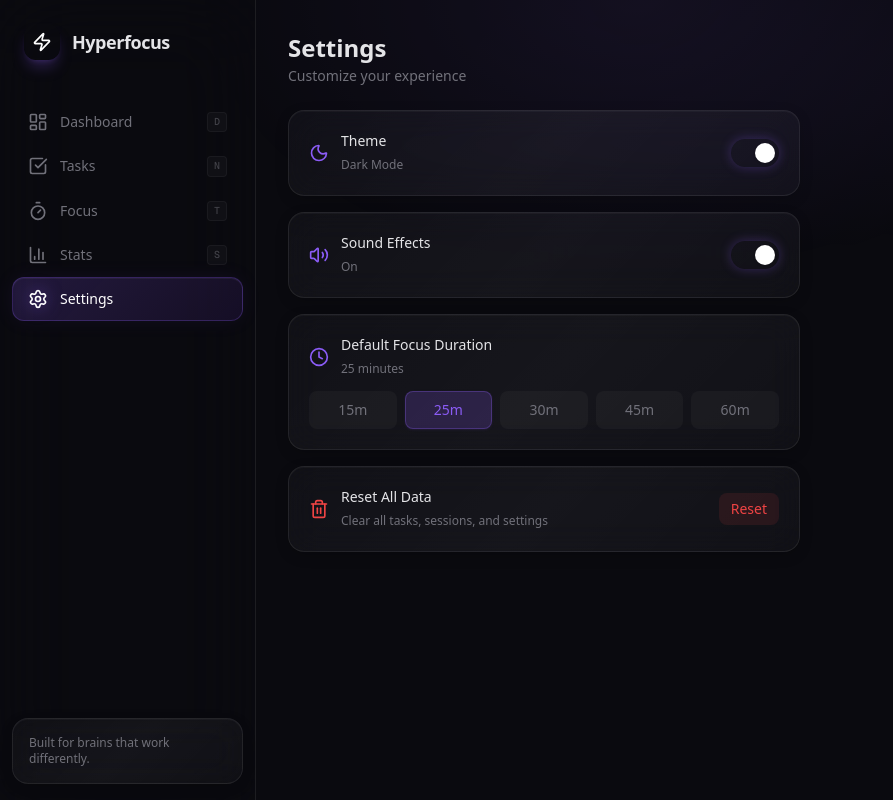
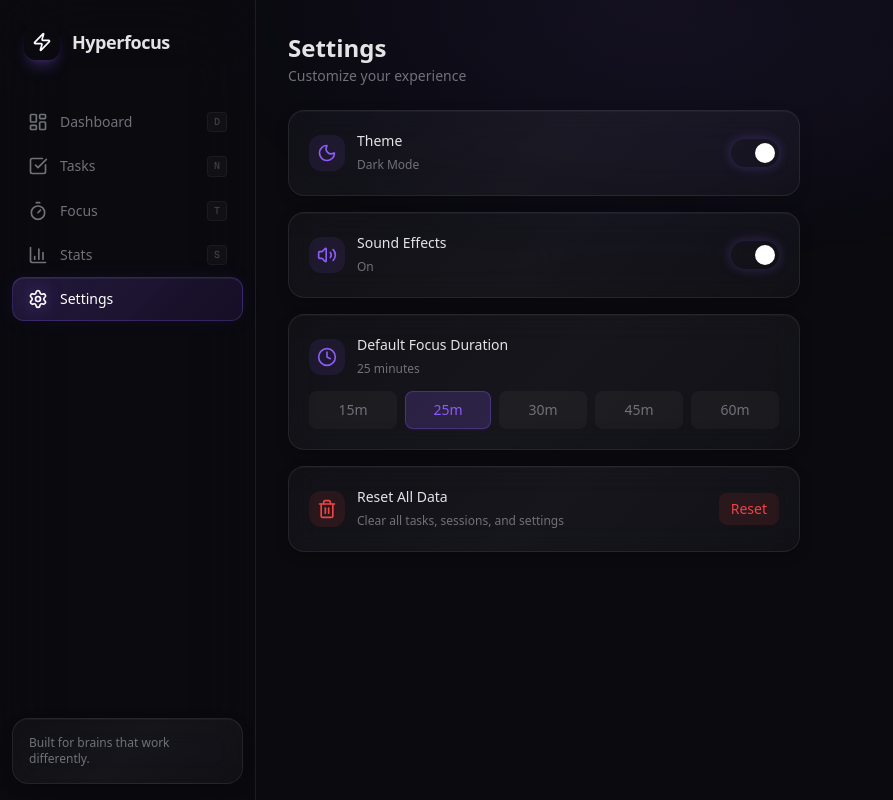
Before and after one commit to deusalter/hyperfocus, a Next.js app: page /settings in a window 1280 px wide. Shown: the whole page, without its empty margins (0-893 px from the left). Built offline with nearby package versions, Linux system fonts and the light colour scheme.

Commit message:
style: polish settings page with icon backgrounds, animated duration picker, and light theme glass refinements

```diff
--- a/src/app/globals.css
+++ b/src/app/globals.css
@@ -163,9 +163,55 @@ body {
   color: white;
 }
 
+/* Light theme glass refinements */
+[data-theme="light"] .glass {
+  box-shadow:
+    0 1px 0 0 rgba(255, 255, 255, 0.6) inset,
+    0 4px 16px -4px rgba(0, 0, 0, 0.08);
+}
+
+[data-theme="light"] .glass:hover {
+  box-shadow:
+    0 1px 0 0 rgba(255, 255, 255, 0.8) inset,
+    0 8px 24px -6px rgba(0, 0, 0, 0.12);
+}
+
+[data-theme="light"] .glass-static {
+  box-shadow:
+    0 1px 0 0 rgba(255, 255, 255, 0.6) inset,
+    0 4px 16px -4px rgba(0, 0, 0, 0.08);
+}
+
+[data-theme="light"] .glow {
+  box-shadow:
+    0 0 20px var(--color-accent-glow),
+    0 0 60px var(--color-accent-glow),
+    0 1px 0 0 rgba(255, 255, 255, 0.6) inset;
+}
+
+/* Subtle divider utility */
+.divider-glow {
+  height: 1px;
+  background: linear-gradient(
+    90deg,
+    transparent,
+    var(--color-border-hover) 50%,
+    transparent
+  );
+}
+
 /* Smooth page-level transitions */
 @media (prefers-reduced-motion: no-preference) {
   html {
     scroll-behavior: smooth;
   }
 }
+
+/* Reduced motion: disable decorative animations */
+@media (prefers-reduced-motion: reduce) {
+  .glass,
+  .glass:hover,
+  .glass-static {
+    transition: none;
+  }
+}
--- a/src/app/settings/page.tsx
+++ b/src/app/settings/page.tsx
@@ -59,11 +59,13 @@ export default function SettingsPage() {
         >
           <div className="flex items-center justify-between">
             <div className="flex items-center gap-3">
+              <div className={`w-9 h-9 rounded-xl flex items-center justify-center ${settings.theme === 'dark' ? 'bg-accent/10' : 'bg-warning/10'}`}>
                 {settings.theme === 'dark' ? (
                   <Moon className="w-5 h-5 text-accent" />
                 ) : (
                   <Sun className="w-5 h-5 text-warning" />
                 )}
+              </div>
               <div>
                 <span className="text-sm font-medium block">Theme</span>
                 <span className="text-xs text-muted capitalize">{settings.theme} mode</span>
@@ -98,11 +100,13 @@ export default function SettingsPage() {
         >
           <div className="flex items-center justify-between">
             <div className="flex items-center gap-3">
+              <div className={`w-9 h-9 rounded-xl flex items-center justify-center ${settings.soundEnabled ? 'bg-accent/10' : 'bg-surface'}`}>
                 {settings.soundEnabled ? (
                   <Volume2 className="w-5 h-5 text-accent" />
                 ) : (
                   <VolumeX className="w-5 h-5 text-muted" />
                 )}
+              </div>
               <div>
                 <span className="text-sm font-medium block">Sound Effects</span>
                 <span className="text-xs text-muted">{settings.soundEnabled ? 'On' : 'Off'}</span>
@@ -136,7 +140,9 @@ export default function SettingsPage() {
           className="glass p-5"
         >
           <div className="flex items-center gap-3 mb-3">
+            <div className="w-9 h-9 rounded-xl bg-accent/10 flex items-center justify-center">
               <Clock className="w-5 h-5 text-accent" />
+            </div>
             <div>
               <span className="text-sm font-medium block">Default Focus Duration</span>
               <span className="text-xs text-muted">{settings.defaultFocusDuration} minutes</span>
@@ -144,17 +150,26 @@ export default function SettingsPage() {
           </div>
           <div className="flex gap-2">
             {[15, 25, 30, 45, 60].map((mins) => (
-              <button
+              <motion.button
                 key={mins}
+                whileHover={{ scale: 1.05 }}
+                whileTap={{ scale: 0.95 }}
                 onClick={() => setFocusDuration(mins)}
-                className={`flex-1 py-2 text-sm font-medium rounded-lg transition-all duration-200 ${
+                className={`flex-1 py-2 text-sm font-medium rounded-lg transition-all duration-200 relative ${
                   settings.defaultFocusDuration === mins
-                    ? 'bg-accent/20 text-accent border border-accent/30 shadow-sm shadow-accent/10'
+                    ? 'text-accent'
                     : 'bg-surface text-muted hover:text-foreground hover:bg-surface-hover border border-transparent'
                 }`}
               >
-                {mins}m
-              </button>
+                {settings.defaultFocusDuration === mins && (
+                  <motion.div
+                    layoutId="focusDuration"
+                    className="absolute inset-0 bg-accent/20 border border-accent/30 rounded-lg shadow-sm shadow-accent/10"
+                    transition={{ type: 'spring', bounce: 0.2, duration: 0.5 }}
+                  />
+                )}
+                <span className="relative z-10">{mins}m</span>
+              </motion.button>
             ))}
           </div>
         </motion.div>
@@ -168,7 +183,9 @@ export default function SettingsPage() {
         >
           <div className="flex items-center justify-between">
             <div className="flex items-center gap-3">
+              <div className="w-9 h-9 rounded-xl bg-danger/10 flex items-center justify-center">
                 <Trash2 className="w-5 h-5 text-danger" />
+              </div>
               <div>
                 <span className="text-sm font-medium block">Reset All Data</span>
                 <span className="text-xs text-muted">Clear all tasks, sessions, and settings</span>
@@ -203,7 +220,9 @@ export default function SettingsPage() {
               className="glass w-full max-w-sm p-6 text-center shadow-2xl"
               onClick={(e) => e.stopPropagation()}
             >
-              <AlertTriangle className="w-10 h-10 text-warning mx-auto mb-3" />
+              <div className="w-16 h-16 rounded-full bg-warning/10 flex items-center justify-center mx-auto mb-4">
+                <AlertTriangle className="w-8 h-8 text-warning drop-shadow-[0_0_8px_rgba(245,158,11,0.4)]" />
+              </div>
               <h3 className="text-lg font-semibold mb-2">Are you sure?</h3>
               <p className="text-sm text-muted mb-6">
                 This will permanently delete all your tasks, focus sessions, streaks, and settings.
```
Lines whose indentation alone changed are shown as unchanged.
